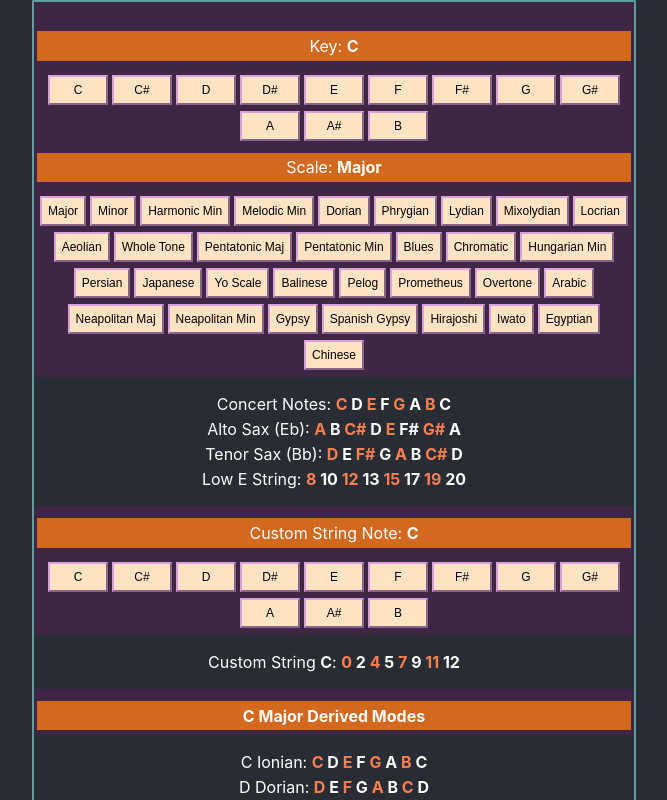
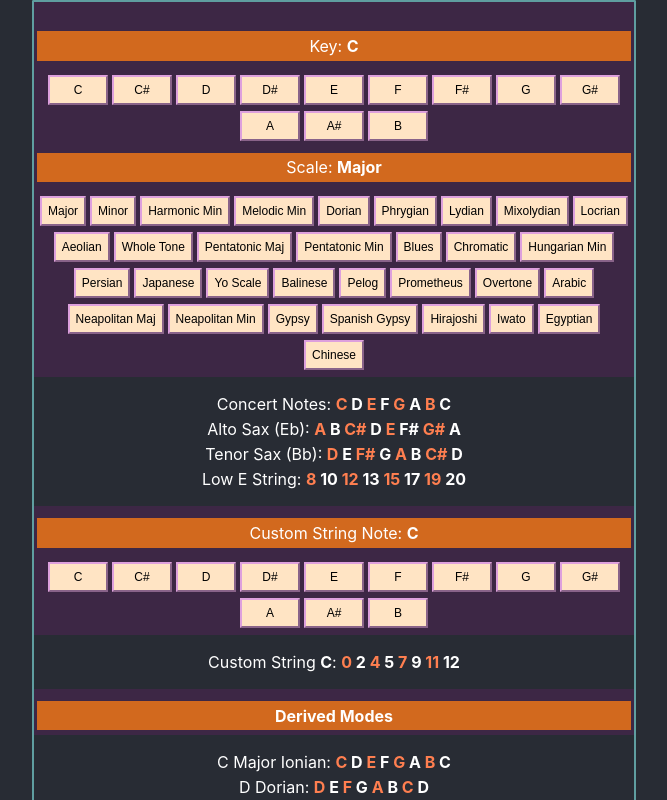
Before and after one commit to selfup/beepboop, a React (Create React App) app: page / in a window 1280 px wide. Shown: the top 800 px of the page, without its empty margins (306-973 px from the left). Built offline with nearby package versions, Linux system fonts and the light colour scheme.

Commit message:
fix swap logic to recursion

```diff
--- a/src/Components/Modes.js
+++ b/src/Components/Modes.js
@@ -21,13 +21,11 @@ export function Modes({ scaleKey, scaleName, customScale }) {
     <>
       <div className="mode-slices">
         <p className="section-name">
-          <b>
-            {scaleKey} {scaleName} Derived Modes
-          </b>
+          <b>Derived Modes</b>
         </p>
         <div className="notes-section">
           <p className="notes">
-            {concertNotes[0]} Ionian:{' '}
+            {concertNotes[0]} {scaleName} Ionian:{' '}
             {concertNotes.map((concertNote, idx) => (
               <b key={idx} style={{ color: idx % 2 ? '' : 'coral' }}>
                 {concertNote}{' '}
--- a/src/logic.js
+++ b/src/logic.js
@@ -123,13 +123,13 @@ export function derivedMode(notes, mode) {
   return newNotes;
 }
 
-export function swapper(newNotes, swaps) {
-  const swapArray = [...new Array(swaps)];
+export function swapper(newNotes, swaps, swapCount = 0) {
+  if (swaps === swapCount) return;
 
-  swapArray.forEach((_, idx) => {
-    newNotes.shift();
-    newNotes.push(newNotes[idx]);
-  });
+  newNotes.shift();
+  newNotes.push(newNotes[0]);
+
+  swapper(newNotes, swaps, swapCount + 1);
 }
 
 export class ScalePattern {
```
